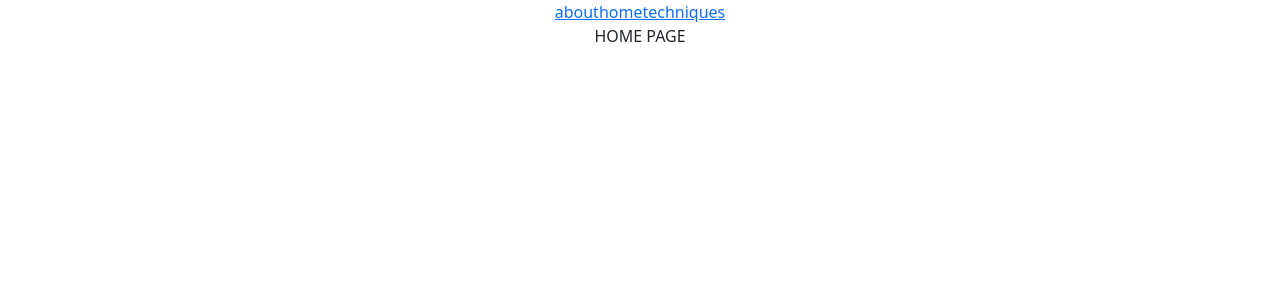
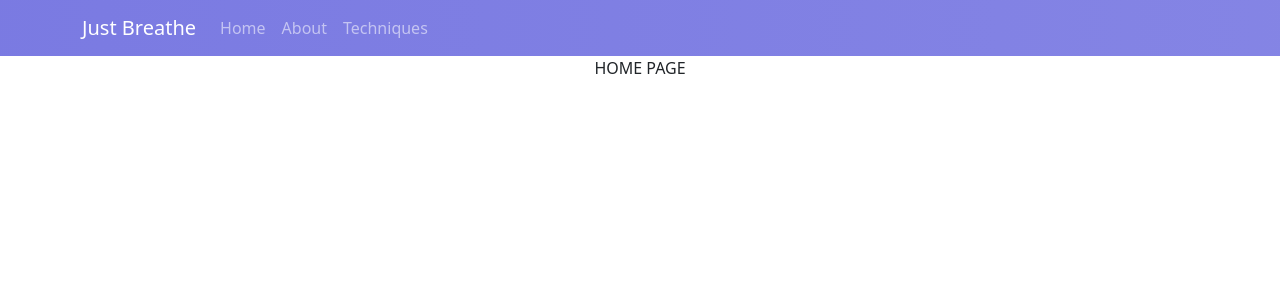
Before and after one commit to tCarina/Just_Breathe, a React (Create React App) app: page /home in a window 1280 px wide. Shown: the top 300 px of the page. Built offline with nearby package versions, Linux system fonts and the light colour scheme.

Commit message:
Added Navbar

```diff
--- a/src/Components/Navbar.js
+++ b/src/Components/Navbar.js
@@ -1,11 +1,15 @@
-import { NavLink } from "react-router-dom";
-
+import { Navbar, Container, Nav} from "react-bootstrap";
 export default function NavBar() {
   return (
-    <nav>
-        <NavLink to="/about">about</NavLink>
-        <NavLink to="/home">home</NavLink>
-        <NavLink to="/techniques">techniques</NavLink>
-    </nav>
+    <Navbar bg="dark" variant="dark">
+      <Container>
+        <Navbar.Brand>Just Breathe</Navbar.Brand>
+        <Nav className="me-auto">
+          <Nav.Link href="/home">Home</Nav.Link>
+          <Nav.Link href="/about">About</Nav.Link>
+          <Nav.Link href="/techniques">Techniques</Nav.Link>
+        </Nav>
+      </Container>
+    </Navbar>
   );
 }
--- a/src/index.css
+++ b/src/index.css
@@ -11,3 +11,50 @@ code {
   font-family: source-code-pro, Menlo, Monaco, Consolas, 'Courier New',
     monospace;
 }
+
+nav {
+  background: linear-gradient(270deg, #9595e9, #7777e1, #6a6ad4);
+	-webkit-animation: AnimationName 9s ease infinite;
+	-moz-animation: AnimationName 9s ease infinite;
+	animation: AnimationName 9s ease infinite;
+	background-size: 600% 600%;
+}
+
+.icon{
+  height: 80px;
+  padding-right: 20px;
+}
+
+@-webkit-keyframes AnimationName {
+	0% {
+		background-position: 0% 50%;
+	}
+	50% {
+		background-position: 100% 50%;
+	}
+	100% {
+		background-position: 0% 50%;
+	}
+}
+@-moz-keyframes AnimationName {
+	0% {
+		background-position: 0% 50%;
+	}
+	50% {
+		background-position: 100% 50%;
+	}
+	100% {
+		background-position: 0% 50%;
+	}
+}
+@keyframes AnimationName {
+	0% {
+		background-position: 0% 50%;
+	}
+	50% {
+		background-position: 100% 50%;
+	}
+	100% {
+		background-position: 0% 50%;
+	}
+}
```
Also changed, not shown: 1 other file (tests, documents, lock files or other folders).
